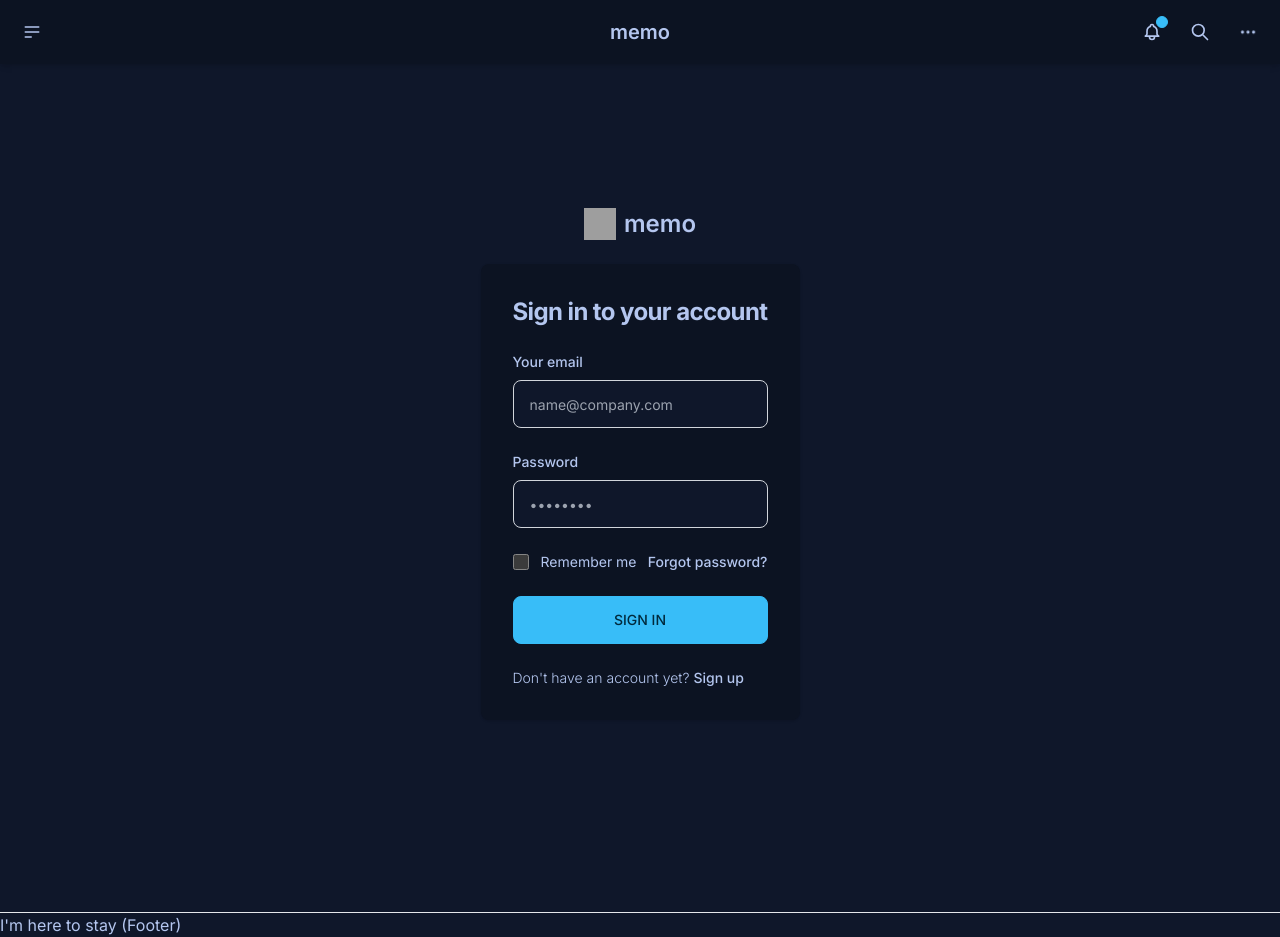
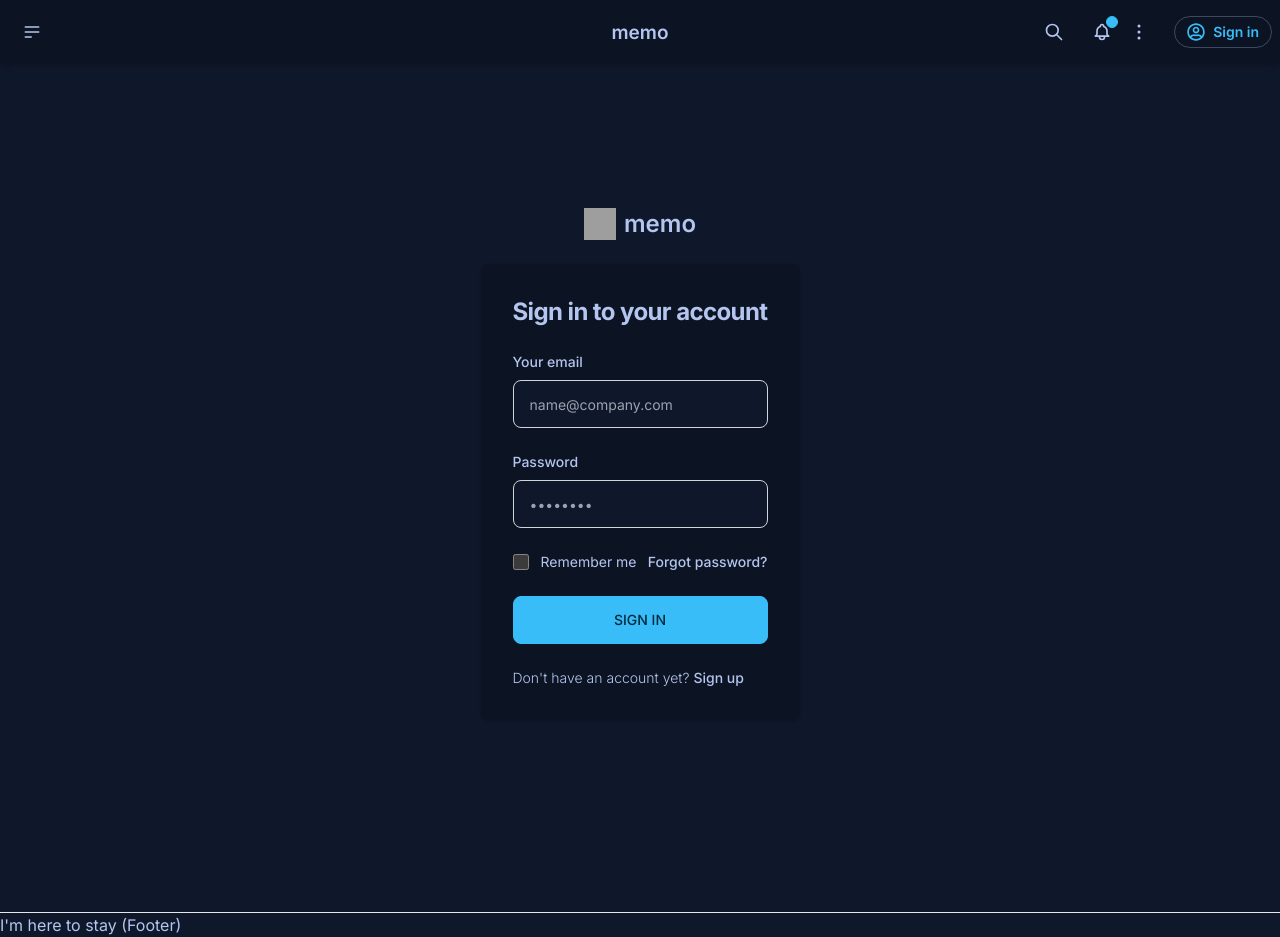
Before and after one commit to lloydlobo/memo, a Next.js app: page /login in a window 1280 px wide. Built offline with nearby package versions, Linux system fonts and the light colour scheme; no server answers; grey boxes are pictures that could not be loaded.

Commit message:
feat(auth): setup ajax req amd login nav item

```diff
--- a/components/Layout.tsx
+++ b/components/Layout.tsx
@@ -1,9 +1,12 @@
+import { useSession } from "next-auth/react";
 import Head from "next/head";
 import React, { ReactNode, useEffect, useState } from "react";
+import { ToastContainer } from "react-toastify";
 import { LoginForm } from "./auth/LoginForm";
 import Navbar from "./navbar/Navbar";
 import { NavbarBottom } from "./navbar/NavbarBottom";
 import { ToastTopStart } from "./toast/ToastTopStart";
+import "react-toastify/dist/ReactToastify.css";
 
 type Props = {
   children?: ReactNode;
@@ -11,6 +14,10 @@ type Props = {
 };
 
 function Layout({ children, title = "This is the default title" }: Props) {
+  // After setting up  SessionProvided in _app.tsx...
+  // status flag shows loading of session.
+  const { status, data: session } = useSession();
+
   const [loading, setLoading] = useState(true);
 
   // Preloader mock.
@@ -30,13 +37,16 @@ function Layout({ children, title = "This is the default title" }: Props) {
       </Head>
 
       <header className="bg-base-300 shadow-md">
-        <Navbar />
+        <Navbar status={status} session={session} />
+        {/* FIX: Mover toast container after Head without messing layout grid of main */}
+        <ToastContainer position="bottom-center" limit={1} />
       </header>
 
       {loading ? (
         <>
           <ToastTopStart alert1={"Loading..."} alert2={""} />
           <LoginForm />
+          <ToastContainer position="bottom-center" limit={1} />
         </>
       ) : (
         <>{children}</>
--- a/components/auth/LoginForm.tsx
+++ b/components/auth/LoginForm.tsx
@@ -16,6 +16,7 @@ export function LoginForm(): JSX.Element {
   /**
    * React Hook that gives you access to the logged in user's session data.
    * `useSession` must be wrapped in a <SessionProvider />. Access session from _app.tsx.
+   * AJAX requests.
    */
   const { data: session } = useSession();
   const router = useRouter();
@@ -24,13 +25,14 @@ export function LoginForm(): JSX.Element {
   /**
    * Check if user is already logged in.
    * Redirect to URL from query string or send home.
-   * @param {any} (
-   * @returns {any}
+   * Setup after ToastContainer & [...nextauth] setup.
    * TODO: Add session?.expires...
    */
-  // useEffect(() => {
-  //   if (session?.user) router.push((redirect as unknown as URL) || "/");
-  // }, []);
+  useEffect(() => {
+    if (session?.user) {
+      router.push((redirect as unknown as URL) || "/");
+    }
+  }, [router, session, redirect]);
 
   // Form validation with react-hook-form.
   // prettier-ignore
@@ -41,6 +43,7 @@ export function LoginForm(): JSX.Element {
   // Pass email, password as callback to sign in function.
   const onSubmit = async ({ email, password }: FieldValues) => {
     try {
+      // Using credentials instead of google, github, etc.
       const result = await signIn("credentials", {
         redirect: false,
         email,
--- a/components/navbar/Navbar.tsx
+++ b/components/navbar/Navbar.tsx
@@ -1,8 +1,10 @@
 import Link from "next/link";
 import React, { SVGProps } from "react";
 import { brand } from "../../utils/brand";
+import { FaRegUserCircle } from "react-icons/fa";
+import "react-toastify/dist/ReactToastify.css";
 
-export default function Navbar() {
+export default function Navbar({ status, session }: any) {
   return (
     <nav>
       <div className="navbar">
@@ -60,9 +62,15 @@ export default function Navbar() {
               </li>
             </ul>
           </div>
+          <Link
+            className="btn-ghost btn text-xl normal-case lg:hidden"
+            href={"/"}
+          >
+            {brand.name}
+          </Link>
         </div>
 
-        <div className="navbar-center">
+        <div className="navbar-center hidden lg:flex">
           <Link className="btn-ghost btn text-xl normal-case" href={"/"}>
             {brand.name}
           </Link>
@@ -70,19 +78,54 @@ export default function Navbar() {
 
         <div className="navbar-end">
           <button className="btn-ghost btn-circle btn">
+            <SearchInactiveIcon className="h-5 w-5" />
+          </button>
+
+          <button className="btn-ghost btn-circle btn">
             <div className="indicator">
               <BellActiveIcon className="h-5 w-5" />
-              <span className="badge-primary badge badge-xs indicator-item"></span>
+              <span className="badge badge-primary badge-xs indicator-item"></span>
             </div>
           </button>
 
-          <button className="btn-ghost btn-circle btn">
-            <SearchInactiveIcon className="h-5 w-5" />
+          <button
+            data-tip="settings"
+            className="btn-ghost tooltip tooltip-bottom btn-circle btn"
+          >
+            <svg
+              xmlns="http://www.w3.org/2000/svg"
+              fill="none"
+              viewBox="0 0 24 24"
+              strokeWidth={1.5}
+              stroke="currentColor"
+              className="h-6 w-6"
+            >
+              <path
+                strokeLinecap="round"
+                strokeLinejoin="round"
+                d="M12 6.75a.75.75 0 110-1.5.75.75 0 010 1.5zM12 12.75a.75.75 0 110-1.5.75.75 0 010 1.5zM12 18.75a.75.75 0 110-1.5.75.75 0 010 1.5z"
+              />
+            </svg>
+
+            {/* <MoreInactiveIcon className="inline-block h-5 w-5  stroke-current" /> */}
           </button>
-
-          <button className="btn-ghost btn-square btn hidden sm:flex">
-            <MoreInactiveIcon className="inline-block h-5 w-5 stroke-current" />
-          </button>
+          {/* Show loading if status is loading, if user exists show user name else show Sign In button. */}
+          {status === "loading" ? (
+            <div className="badge">Loading</div>
+          ) : (
+            ((): JSX.Element =>
+              session?.user ? (
+                <>{session.user.name}</>
+              ) : (
+                <Link
+                  href="/login"
+                  className="btn-outline btn-sm btn grid  grid-flow-col items-center gap-2 rounded-full border-base-content border-opacity-30 normal-case text-primary hover:btn-primary"
+                >
+                  <FaRegUserCircle className="text-lg" />
+                  <span>Sign in</span>
+                </Link>
+              ))()
+          )}
         </div>
       </div>
     </nav>
--- a/package.json
+++ b/package.json
@@ -20,6 +20,8 @@
     "react-hook-form": "^7.39.4",
     "react-icons": "^4.6.0",
     "react-toastify": "^9.1.1",
+    "react-icons": "^4.6.0",
+    "@heroicons/react": "^1.0.0",
     "uuid": "^9.0.0"
   },
   "devDependencies": {
--- a/pages/api/auth/[...nextauth].ts
+++ b/pages/api/auth/[...nextauth].ts
@@ -68,10 +68,10 @@ export const authOptions = {
       },
     }),
 
-    GithubProvider({
-      clientId: envGithubID(),
-      clientSecret: envGithubSecret(),
-    }),
+    // GithubProvider({
+    //   clientId: envGithubID(),
+    //   clientSecret: envGithubSecret(),
+    // }),
     // ...add more providers here
   ],
 };
```
Also changed, not shown: pages/_app.tsx (+1 -7 lines).
